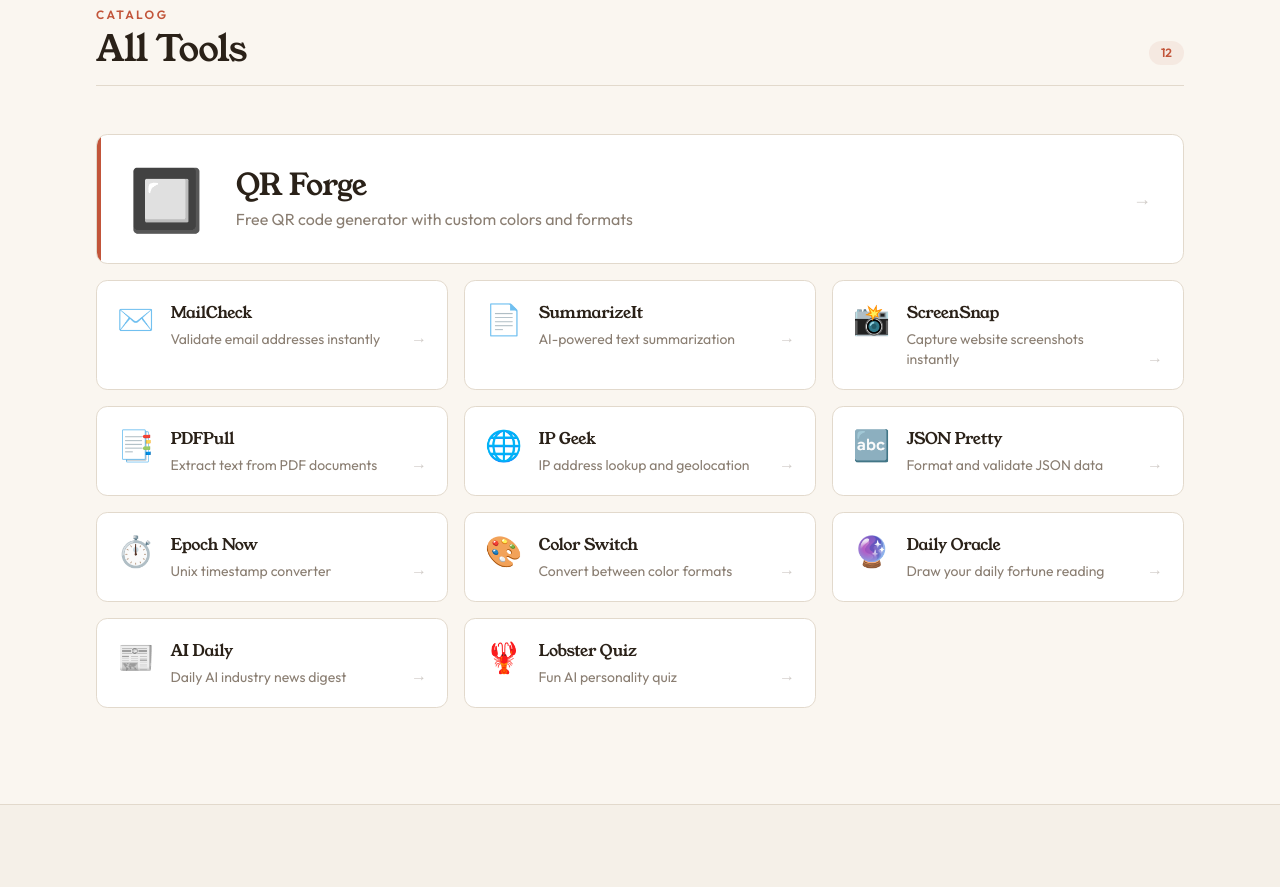
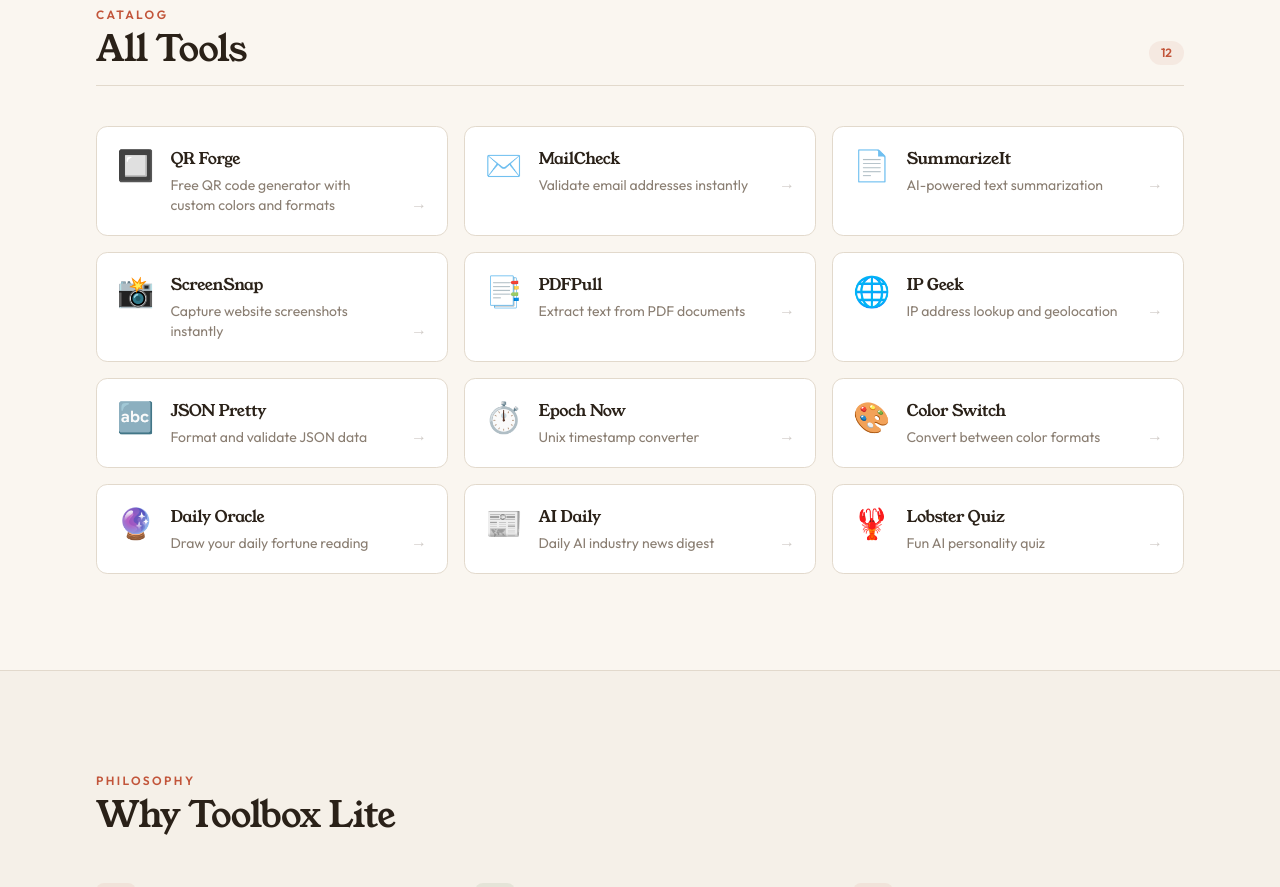
Before and after one commit to Vincentwei1021/toolbox-home, a Next.js app: page / in a window 1280 px wide. Shown: the part 880-1767 px from the top of the page. Built offline with nearby package versions, Linux system fonts and the light colour scheme.

Commit message:
fix: uniform 3-col grid for all tools, remove oversized featured card

```diff
--- a/src/components/tools-grid.tsx
+++ b/src/components/tools-grid.tsx
@@ -21,13 +21,10 @@ export function ToolsGrid() {
     return () => observer.disconnect();
   }, []);
 
-  const hero = tools[0];
-  const rest = tools.slice(1);
-
   return (
     <section id="tools" className="mx-auto w-full max-w-6xl px-5 py-16 sm:px-8 sm:py-24">
       {/* Section header */}
-      <div className="mb-12 flex items-end justify-between border-b border-border pb-4">
+      <div className="mb-10 flex items-end justify-between border-b border-border pb-4">
         <div>
           <span className="text-xs font-semibold uppercase tracking-[0.2em] text-brand">
             Catalog
@@ -41,39 +38,8 @@ export function ToolsGrid() {
         </span>
       </div>
 
-      <div ref={gridRef}>
-        {/* Featured first tool — full-width horizontal layout */}
-        <a
-          href={hero.url}
-          target="_blank"
-          rel="noopener noreferrer"
-          className={`tool-card group relative mb-4 flex flex-col overflow-hidden rounded-xl border border-border bg-card p-6 sm:flex-row sm:items-center sm:gap-8 sm:p-8 ${
-            visible ? "animate-fade-in-up" : "opacity-0"
-          }`}
-        >
-          <div className="absolute left-0 top-0 h-full w-1 bg-brand" aria-hidden="true" />
-          <span className="tool-emoji text-5xl sm:text-6xl" aria-hidden="true">
-            {hero.emoji}
-          </span>
-          <div className="mt-4 flex-1 sm:mt-0">
-            <span className="font-display block text-2xl tracking-tight sm:text-3xl">
-              {hero.name}
-            </span>
-            <span className="mt-1 block text-base text-muted-foreground">
-              {hero.desc}
-            </span>
-          </div>
-          <span
-            className="mt-4 self-end text-lg text-muted-foreground/40 transition-all group-hover:translate-x-1 group-hover:text-brand sm:mt-0 sm:self-center"
-            aria-hidden="true"
-          >
-            &rarr;
-          </span>
-        </a>
-
-        {/* Remaining tools — varied grid */}
-        <div className="grid grid-cols-1 gap-4 sm:grid-cols-2 lg:grid-cols-3">
-          {rest.map((tool, i) => (
+      <div ref={gridRef} className="grid grid-cols-1 gap-4 sm:grid-cols-2 lg:grid-cols-3">
+        {tools.map((tool, i) => (
           <a
             key={tool.name}
             href={tool.url}
@@ -82,7 +48,7 @@ export function ToolsGrid() {
             className={`tool-card group relative overflow-hidden rounded-xl border border-border bg-card p-5 ${
               visible ? "animate-fade-in-up" : "opacity-0"
             }`}
-              style={visible ? { animationDelay: `${(i + 1) * 60}ms` } : undefined}
+            style={visible ? { animationDelay: `${i * 50}ms` } : undefined}
           >
             <div className="flex items-start gap-4">
               <span className="tool-emoji inline-block text-3xl" aria-hidden="true">
@@ -106,7 +72,6 @@ export function ToolsGrid() {
           </a>
         ))}
       </div>
-      </div>
     </section>
   );
 }
```
Lines whose indentation alone changed are shown as unchanged.
